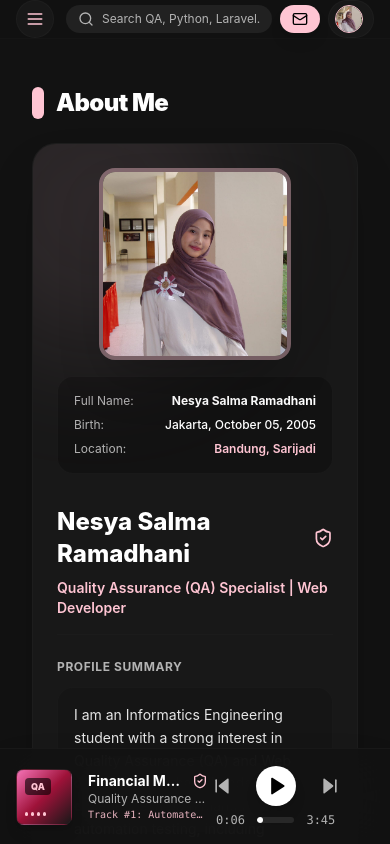
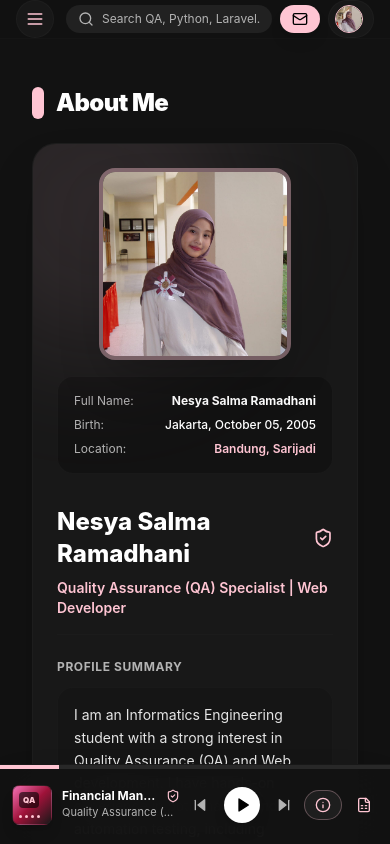
Before and after one commit to nesyasal/my_portofolio, a Next.js app: page / in a window 390 px wide. Built offline with nearby package versions, Linux system fonts and the light colour scheme.

Commit message:
Fix UI mobile

```diff
--- a/src/components/PlayerBar.tsx
+++ b/src/components/PlayerBar.tsx
@@ -19,48 +19,53 @@ export const PlayerBar: React.FC = () => {
   } = useSpotifyPlayer();
 
   return (
-    <div className="fixed bottom-0 left-0 right-0 h-24 bg-spotify-black/95 backdrop-blur-xl border-t border-spotify-light/30 px-4 md:px-8 flex items-center justify-between z-40 text-white shadow-2xl">
+    <div className="fixed bottom-0 left-0 right-0 h-20 sm:h-24 bg-spotify-black/95 backdrop-blur-xl border-t border-spotify-light/30 px-3 sm:px-6 md:px-8 flex items-center justify-between z-40 text-white shadow-2xl">
+      {/* Top Mobile Progress Line */}
+      <div className="sm:hidden absolute top-0 left-0 right-0 h-1 bg-spotify-light overflow-hidden">
+        <div
+          className="h-full bg-spotify-green transition-all"
+          style={{ width: `${progress}%` }}
+        />
+      </div>
+
       {/* Left Track Info */}
-      <div className="flex items-center gap-4 w-1/3 min-w-[200px]">
-        <div className="w-14 h-14 rounded-lg bg-gradient-to-br from-pink-400 via-rose-800 to-spotify-card p-2 flex flex-col justify-between shrink-0 shadow-lg border border-spotify-light/40 relative group">
+      <div className="flex items-center gap-2.5 sm:gap-4 flex-1 min-w-0 pr-2">
+        <div className="w-10 h-10 sm:w-14 sm:h-14 rounded-lg bg-gradient-to-br from-pink-400 via-rose-800 to-spotify-card p-1.5 sm:p-2 flex flex-col justify-between shrink-0 shadow-lg border border-spotify-light/40 relative group">
           <div className="flex items-center justify-between">
-            <span className="text-[9px] font-black uppercase text-spotify-green bg-black/60 px-1.5 py-0.5 rounded">
+            <span className="text-[8px] sm:text-[9px] font-black uppercase text-spotify-green bg-black/60 px-1 py-0.5 rounded">
               {activeProject.category}
             </span>
           </div>
           <div className="flex items-center justify-between">
-            <AudioVisualizer isPlaying={isPlaying} barCount={4} height="h-3" color="bg-spotify-green" />
+            <AudioVisualizer isPlaying={isPlaying} barCount={4} height="h-2.5 sm:h-3" color="bg-spotify-green" />
           </div>
         </div>
 
-        <div className="flex flex-col truncate pr-2">
-          <div className="flex items-center gap-1.5">
+        <div className="flex flex-col truncate min-w-0">
+          <div className="flex items-center gap-1">
             <span
               onClick={() => openModal(activeProject)}
-              className="text-sm font-bold text-white hover:text-spotify-green hover:underline cursor-pointer truncate transition-colors"
+              className="text-xs sm:text-sm font-bold text-white hover:text-spotify-green hover:underline cursor-pointer truncate transition-colors"
             >
               {activeProject.title}
             </span>
             {activeProject.category === 'QA' && (
-              <ShieldCheck className="w-4 h-4 text-spotify-green shrink-0" />
+              <ShieldCheck className="w-3.5 h-3.5 text-spotify-green shrink-0" />
             )}
             {activeProject.publicationUrl && (
-              <Sparkles className="w-4 h-4 text-purple-400 shrink-0" />
+              <Sparkles className="w-3.5 h-3.5 text-purple-400 shrink-0" />
             )}
           </div>
-          <span className="text-xs text-spotify-subtext truncate">
-            {activeProject.role} • {activeProject.year}
-          </span>
-          <span className="text-[10px] text-spotify-green/90 font-mono truncate">
-            {activeProject.audioPreviewNote}
+          <span className="text-[11px] text-spotify-subtext truncate">
+            {activeProject.role}
           </span>
         </div>
       </div>
 
       {/* Center Controls & Progress Slider */}
-      <div className="flex flex-col items-center gap-1.5 w-1/3 max-w-md">
-        {/* Buttons */}
-        <div className="flex items-center gap-5">
+      <div className="flex flex-col items-center gap-1 shrink-0 sm:w-1/3 sm:max-w-md">
+        {/* Playback Buttons */}
+        <div className="flex items-center gap-3 sm:gap-5">
           <button className="text-spotify-subtext hover:text-white transition-colors hidden sm:block">
             <Shuffle className="w-4 h-4" />
           </button>
@@ -70,18 +75,18 @@ export const PlayerBar: React.FC = () => {
             className="text-spotify-subtext hover:text-white transition-colors p-1"
             title="Previous Project Track"
           >
-            <SkipBack className="w-5 h-5 fill-current" />
+            <SkipBack className="w-4 h-4 sm:w-5 sm:h-5 fill-current" />
           </button>
 
           <button
             onClick={togglePlay}
-            className="w-10 h-10 rounded-full bg-white hover:bg-spotify-green text-black flex items-center justify-center shadow-lg hover:scale-105 active:scale-95 transition-all"
+            className="w-9 h-9 sm:w-10 sm:h-10 rounded-full bg-white hover:bg-spotify-green text-black flex items-center justify-center shadow-lg hover:scale-105 active:scale-95 transition-all"
             title={isPlaying ? "Pause" : "Play"}
           >
             {isPlaying ? (
-              <Pause className="w-5 h-5 fill-black stroke-black" />
+              <Pause className="w-4 h-4 sm:w-5 sm:h-5 fill-black stroke-black" />
             ) : (
-              <Play className="w-5 h-5 fill-black stroke-black ml-0.5" />
+              <Play className="w-4 h-4 sm:w-5 sm:h-5 fill-black stroke-black ml-0.5" />
             )}
           </button>
 
@@ -90,7 +95,7 @@ export const PlayerBar: React.FC = () => {
             className="text-spotify-subtext hover:text-white transition-colors p-1"
             title="Next Project Track"
           >
-            <SkipForward className="w-5 h-5 fill-current" />
+            <SkipForward className="w-4 h-4 sm:w-5 sm:h-5 fill-current" />
           </button>
 
           <button className="text-spotify-subtext hover:text-white transition-colors hidden sm:block">
@@ -98,8 +103,8 @@ export const PlayerBar: React.FC = () => {
           </button>
         </div>
 
-        {/* Progress Bar */}
-        <div className="w-full flex items-center gap-3 text-xs font-mono text-spotify-subtext">
+        {/* Progress Bar (Hidden on tiny mobile, replaced by top mobile progress line) */}
+        <div className="hidden sm:flex w-full items-center gap-3 text-xs font-mono text-spotify-subtext">
           <span>0:{(Math.floor((progress / 100) * 40)).toString().padStart(2, '0')}</span>
           <div className="flex-1 h-1.5 bg-spotify-light rounded-full overflow-hidden cursor-pointer group relative">
             <div
@@ -111,14 +116,15 @@ export const PlayerBar: React.FC = () => {
         </div>
       </div>
 
-      {/* Right Volume & Repositories / Spreadsheet Quick Action */}
-      <div className="flex items-center justify-end gap-4 w-1/3 min-w-[180px]">
+      {/* Right Quick Action Links */}
+      <div className="flex items-center justify-end gap-2 sm:gap-4 shrink-0 pl-2">
         <button
           onClick={() => openModal(activeProject)}
-          className="p-2 bg-spotify-light/60 hover:bg-spotify-light text-spotify-green rounded-full transition-all border border-spotify-green/30 flex items-center gap-1.5 text-xs font-bold px-3 hidden md:flex"
+          className="p-1.5 sm:p-2 bg-spotify-light/60 hover:bg-spotify-light text-spotify-green rounded-full transition-all border border-spotify-green/30 flex items-center gap-1.5 text-xs font-bold px-2.5 sm:px-3"
+          title="Inspect Specs"
         >
           <Info className="w-4 h-4" />
-          <span>Inspect Specs</span>
+          <span className="hidden md:inline">Inspect Specs</span>
         </button>
 
         {activeProject.spreadsheetUrl && (
@@ -126,10 +132,10 @@ export const PlayerBar: React.FC = () => {
             href={activeProject.spreadsheetUrl}
             target="_blank"
             rel="noopener noreferrer"
-            className="p-2 hover:bg-spotify-light text-spotify-green hover:scale-110 rounded-full transition-all"
+            className="p-1.5 sm:p-2 hover:bg-spotify-light text-spotify-green hover:scale-110 rounded-full transition-all"
             title="View Testing Document (Spreadsheet/Excel)"
           >
-            <FileSpreadsheet className="w-5 h-5 text-spotify-green" />
+            <FileSpreadsheet className="w-4 h-4 sm:w-5 sm:h-5 text-spotify-green" />
           </a>
         )}
 
@@ -138,14 +144,14 @@ export const PlayerBar: React.FC = () => {
             href={activeProject.githubUrl}
             target="_blank"
             rel="noopener noreferrer"
-            className="p-2 hover:bg-spotify-light text-spotify-subtext hover:text-spotify-green rounded-full transition-all"
+            className="p-1.5 sm:p-2 hover:bg-spotify-light text-spotify-subtext hover:text-spotify-green rounded-full transition-all hidden xs:block"
             title="View GitHub Repo"
           >
-            <Github className="w-5 h-5" />
+            <Github className="w-4 h-4 sm:w-5 sm:h-5" />
           </a>
         )}
 
-        {/* Volume Slider */}
+        {/* Volume Slider (Desktop only) */}
         <div className="items-center gap-2 hidden lg:flex">
           <button onClick={() => setVolume(volume === 0 ? 80 : 0)} className="text-spotify-subtext hover:text-white">
             {volume === 0 ? <VolumeX className="w-4 h-4" /> : <Volume2 className="w-4 h-4" />}
```
Also changed, not shown: src/components/ProjectTracklist.tsx (+139 -18 lines), 1 other file (tests, documents, lock files or other folders).
